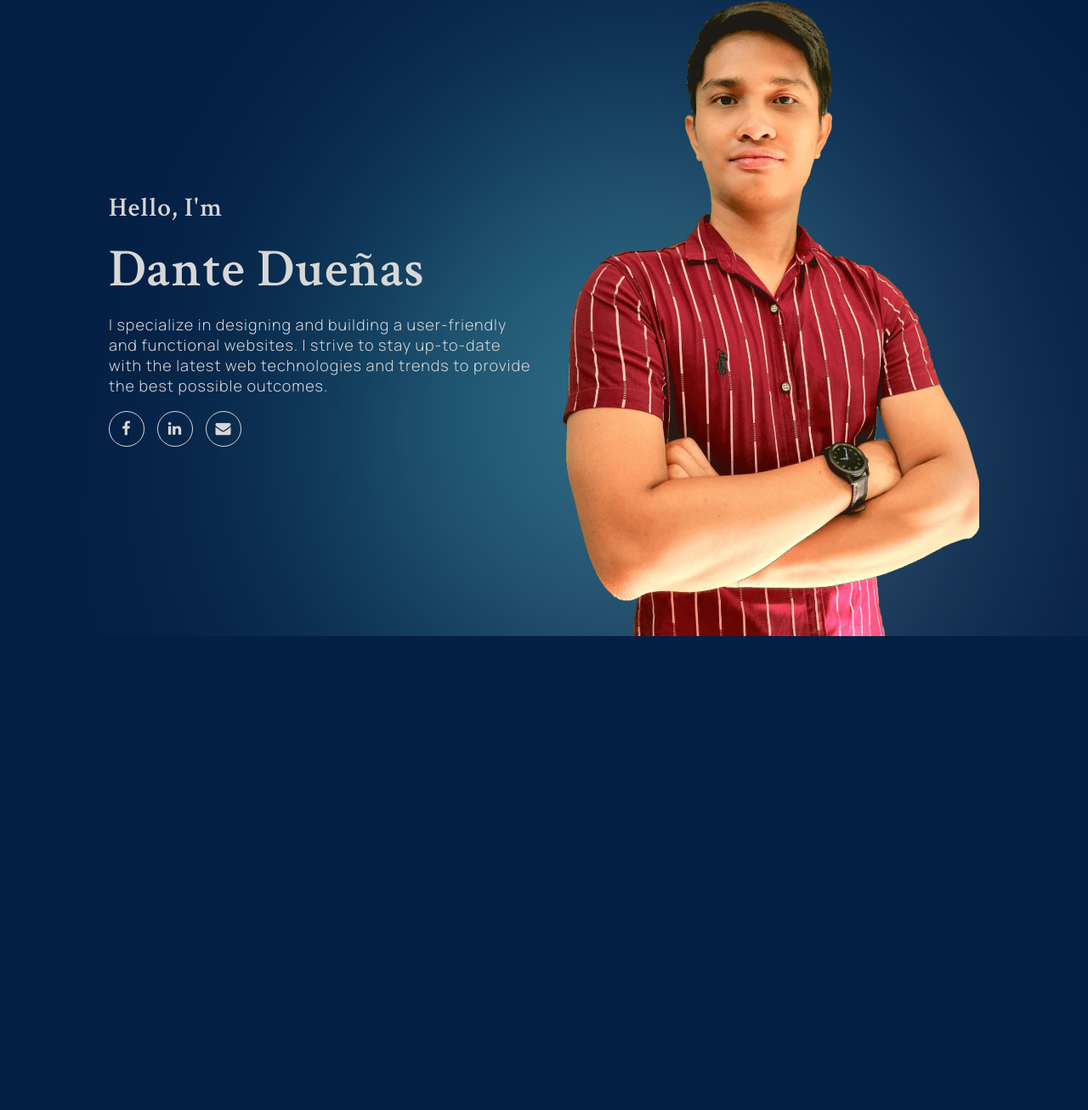
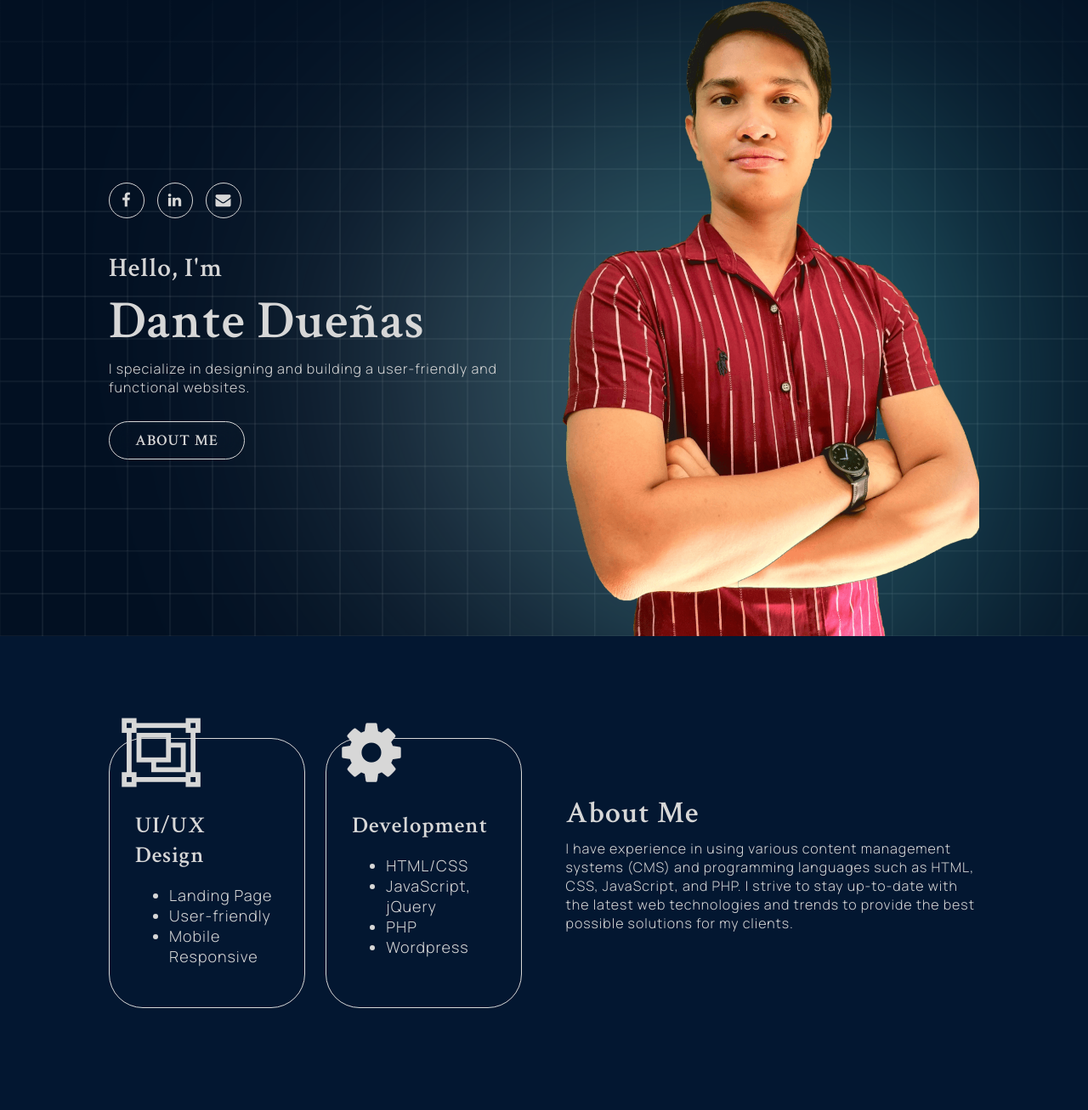
Before and after one commit to jrdante21/dante.github.io, a plain HTML site: page index.html in a window 1280 px wide. Shown: the part 51-1358 px from the top of the page at 85% size. Before the commit the page ends 800 px from the top, so only its background shows below. Drawn offline with Linux system fonts and the light colour scheme.

Commit message:
more design

```diff
--- a/index.html
+++ b/index.html
@@ -11,24 +11,67 @@
 </head>
 <body>
     <div class="hero-container">
-        <div class="content">
+        <div class="container">
             <div>
-                <h1>
-                    <span style="font-size: .5em">Hello, I'm</span><br/>
-                    Dante Dueñas
-                </h1>
-                <p>
-                    I specialize in designing and building a user-friendly and functional websites.
-                    I strive to stay up-to-date with the latest web technologies and trends to provide the best possible outcomes.
-                </p>
                 <ul class="social-icons">
                     <li><a href="https://www.facebook.com/jrDante21" target="_blank"><i class="fa fa-facebook"></i></a></li>
                     <li><a href="https://www.linkedin.com/in/jrdante21/" target="_blank"><i class="fa fa-linkedin"></i></a></li>
                     <li><a href="mailto:dantedunas10@gmail.com"><i class="fa fa-envelope"></i></a></li>
                 </ul>
+                <h1>
+                    <span style="font-size: .5em">Hello, I'm</span><br/>
+                    Dante Dueñas
+                </h1>
+                <p style="margin-bottom: 1.8em;">
+                    I specialize in designing and building a user-friendly and functional websites.
+                </p>
+                <a href="#scrollDown" class="button">About Me</a>
+                <!-- <div class="flex initial">
+                    <div>
+                        <a href="#scrollDown" class="button">About Me</a>
+                    </div>
+                    <div>
+                        <a href="#scrollDown" class="button second">My Resume <i class="fa fa-download"></i></a>
+                    </div>
+                </div> -->
             </div>
             <div class="hero-image">
-                <img src="images/me.png" alt="Dante Dueñas">
+                <img src="images/me.png" width="80%" alt="Dante Dueñas">
+            </div>
+        </div>
+    </div>
+    <div id="scrollDown"></div>
+    <div class="padded">
+        <div class="container flex reverse-on-mobile">
+            <div>
+                <div class="flex equal-height">
+                    <div class="card">
+                        <i class="icon fa fa-object-group"></i>
+                        <h3 class="title">UI/UX Design</h3>
+                        <ul>
+                            <li>Landing Page</li>
+                            <li>User-friendly</li>
+                            <li>Mobile Responsive</li>
+                        </ul>
+                    </div>
+                    <div class="card">
+                        <i class="icon fa fa-cog"></i>
+                        <h3 class="title">Development</h3>
+                        <ul>
+                            <li>HTML/CSS</li>
+                            <li>JavaScript, jQuery</li>
+                            <li>PHP</li>
+                            <li>Wordpress</li>
+                        </ul>
+                    </div>
+                </div>
+            </div>
+            <div>
+                <h2>About Me</h2>
+                <p>
+                    I have experience in using various content management systems (CMS) and programming languages such as HTML, CSS, JavaScript, and PHP.
+                    I strive to stay up-to-date with the latest web technologies and trends to provide the best possible solutions for my clients.
+                </p>
             </div>
         </div>
     </div>
--- a/style.css
+++ b/style.css
@@ -1,8 +1,10 @@
 @import url('https://fonts.googleapis.com/css2?family=Crimson+Text:wght@600&family=Manrope:wght@300&display=swap');
 :root {
-    --main-color: #041f44;
+    --main-color: #031731;
     --white-color: #d7d7d7;
-    --max-width: 1300px;
+    --max-width: 1350px;
+    --main-font: 'Manrope', Arial, sans-serif;
+    --second-font: 'Crimson Text', Times, serif;
 }
 
 @keyframes rotate {
@@ -15,42 +17,44 @@
 }
 
 body, html {
-    font-family: 'Manrope', Arial, sans-serif;
+    font-family: var(--main-font);
     margin: 0px;
     padding: 0px;
     font-size: 18px;
     letter-spacing: 1px;
     background-color: var(--main-color);
+    color: var(--white-color);
+    scroll-behavior: smooth;
 }
 
 h1, h2, h3, h4 {
     font-weight: 700;
-    font-family: 'Crimson Text', Times, serif;
+    font-family: var(--second-font);
     margin: 0px 0px .2em;
 }
 h1 {
     font-size: 3.5em;
+    line-height: 1em;
 }
-
+h2 { font-size: 2em; }
+h3 { font-size: 1.5em; }
 p {
-    margin: 0px 0px 1em;
+    margin: 0px 0px 1.5em;
+    font-size: 16px;
 }
-
 div {
     box-sizing: border-box;
     position: relative;
 }
-
 img {
     display: block;
     margin: 0px;
 }
-
 a {
+    display: inline-block;
     text-decoration: none;
     transition: all ease-in .3s;
 }
-
 .text-white { color: var(--white-color); }
 .text-center { text-align: center; }
 
@@ -59,21 +63,54 @@ a {
     align-content: center;
     justify-items: center;
 }
-.content {
+.container {
     max-width: var(--max-width);
     width: 80%;
     margin: auto;
 }
+.padded {
+    padding: 120px 0px;
+}
+.flex {
+    display: flex;
+    align-items: center;
+    column-gap: 5%;
+}
+.flex > div { flex: 1 1 0%; }
+.flex.initial > div { flex: initial; }
+.flex.equal-height {
+    align-items: stretch;
+}
+
+
+.button {
+    font-family: var(--second-font);
+    color: var(--white-color);
+    border: 1px solid var(--white-color);
+    border-radius: 999px;
+    padding: 10px 30px;
+    text-transform: uppercase;
+    backdrop-filter: blur(14px);
+}
+.button.second {
+    background-color: rgba(255,255,255,0.2);
+}
+.button:hover {
+    background-color: var(--white-color);
+    color: var(--main-color);
+}
 
 
 .hero-container {
-    background-color: var(--main-color);
+    background-color: #021022;
+    background-image: url(/images/grid-pattern.png);
+    background-size: 350px;
     overflow: hidden;
     min-height: 100vh;
     color: var(--white-color);
     padding-top: 40px;
 }
-.hero-container > .content {
+.hero-container > .container {
     height: 100%;
     display: flex;
     align-items: center;
@@ -81,7 +118,7 @@ a {
     column-gap: 30px;
     z-index: 5;
 }
-.hero-container > .content > div { flex: 1 1 0%; }
+.hero-container > .container > div { flex: 1 1 0%; }
 .hero-container .hero-image img { display: none; }
 .hero-container .hero-image {
     background-image: url(/images/me.png);
@@ -90,18 +127,28 @@ a {
     background-position: top;
     height: calc(100vh - 40px);
 }
+.hero-container:before {
+    content: '';
+    position: absolute;
+    top: 0;
+    left: 0;
+    right: 0;
+    height: 30%;
+    z-index: 1;
+    background: linear-gradient(180deg, #021022 0%, rgba(0,0,0,0) 100%);
+}
 .hero-container:after {
     --size: 700px;
     content: '';
     position: absolute;
-    z-index: 1;
+    z-index: 2;
     bottom: -10%;
     right: 10%;
     width: var(--size);
     height: var(--size);
     filter: blur(calc(var(--size) / 5));
     background-image: linear-gradient(rgb(84 242 247 / 45%), rgb(255 255 255 / 25%));
-    animation: rotate 10s alternate infinite;
+    animation: rotate 30s alternate infinite;
     border-radius: 30% 70% 70% 30% / 30% 30% 70% 70%;
 }
 
@@ -129,8 +176,36 @@ a {
 }
 
 
+.card {
+    border: 1px solid var(--white-color);
+    padding: 30px;
+    border-radius: 40px;
+}
+.card > .icon {
+    font-size: 3em;
+    transform: scale(1.5) translateY(-0.5em);
+}
+.card > .title {
+    margin-bottom: .5em;
+}
+.card > .description {
+    margin-bottom: 0px;
+}
+
+
 @media (max-width: 768px) {
-    .hero-container > .content {
+    .padded {
+        padding: 60px 0px;
+    }
+    .flex {
+        flex-direction: column;
+        row-gap: 60px;
+    }
+    .flex.reverse-on-mobile {
+        flex-direction: column-reverse;
+    }
+
+    .hero-container > .container {
         flex-direction: column;
         text-align: center;
     }
```
Also changed, not shown: images/grid-pattern.png (added).
